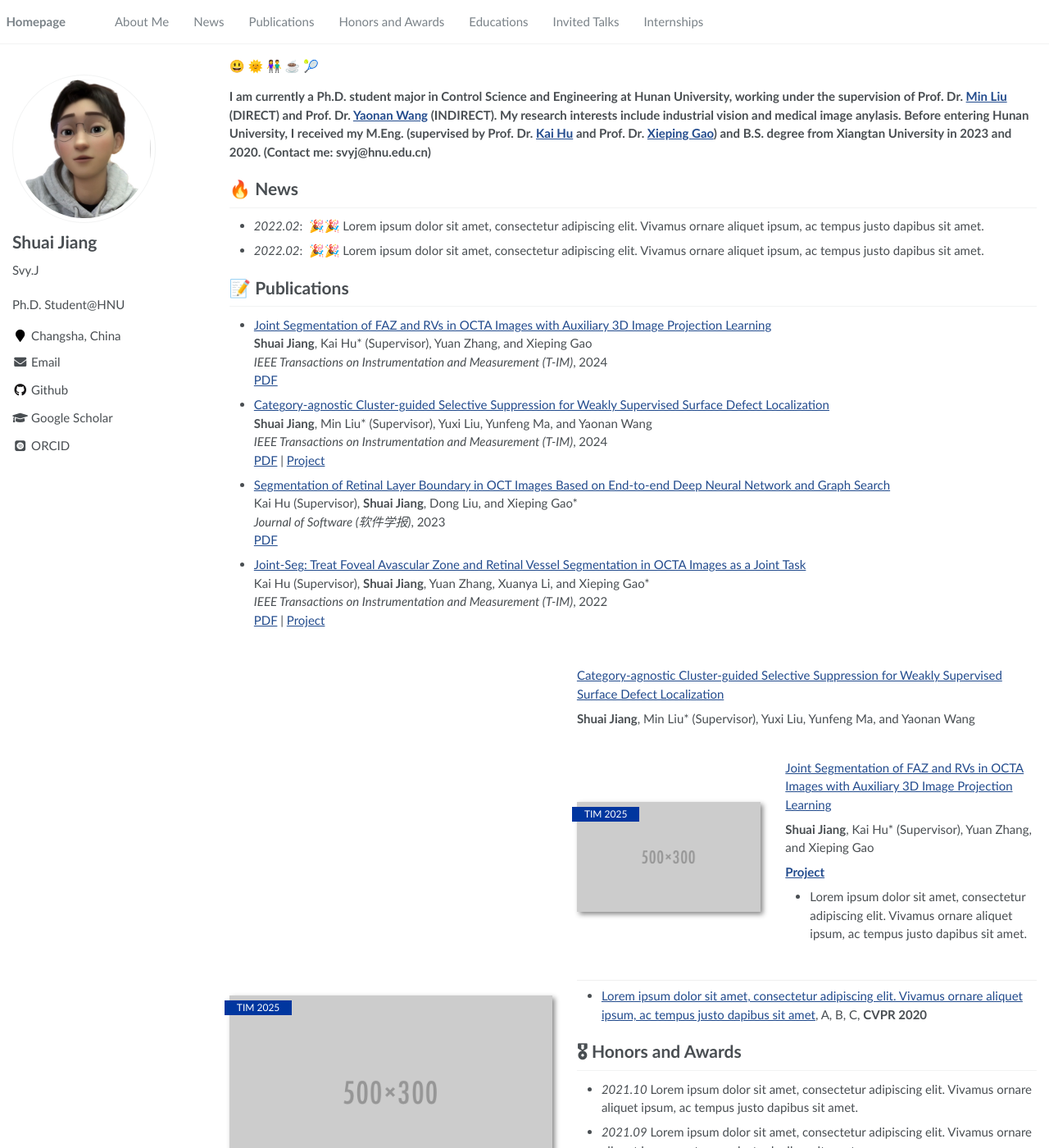
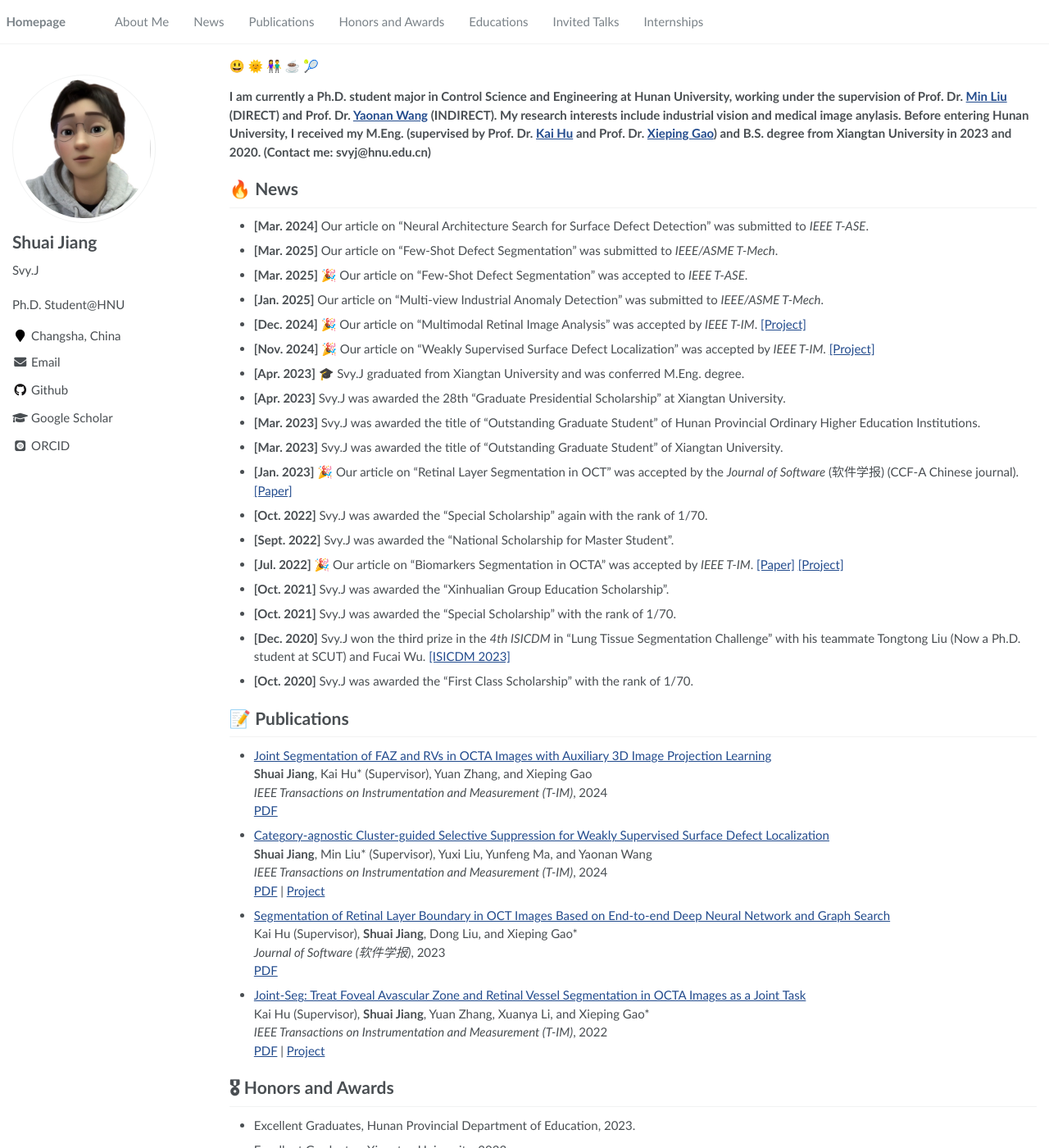
Before and after one commit to SvyJ/svyj.github.io, a Jekyll site: the page built from _pages/about.md, in a window 1280 px wide and 1400 px high. Shown: the whole window at 82% size. Built offline with Jekyll 4.4.1, drawn with Linux system fonts in a browser that asks for light colours; some web fonts are replaced; some of the changed text lies outside the part shown.

Commit message:
Update about.md

```diff
--- a/_pages/about.md
+++ b/_pages/about.md
@@ -23,8 +23,41 @@ redirect_from:
 
 
 # 🔥 News
-- *2022.02*: &nbsp;🎉🎉 Lorem ipsum dolor sit amet, consectetur adipiscing elit. Vivamus ornare aliquet ipsum, ac tempus justo dapibus sit amet.
-- *2022.02*: &nbsp;🎉🎉 Lorem ipsum dolor sit amet, consectetur adipiscing elit. Vivamus ornare aliquet ipsum, ac tempus justo dapibus sit amet.
+- **[Mar. 2024]** Our article on "Neural Architecture Search for Surface Defect Detection" was submitted to _IEEE T-ASE_.
+
+- **[Mar. 2025]** Our article on "Few-Shot Defect Segmentation" was submitted to _IEEE/ASME T-Mech_.
+
+- **[Mar. 2025]** &#127881; Our article on "Few-Shot Defect Segmentation" was accepted to _IEEE T-ASE_.
+
+- **[Jan. 2025]** Our article on "Multi-view Industrial Anomaly Detection" was submitted to _IEEE/ASME T-Mech_.
+
+- **[Dec. 2024]** &#127881; Our article on "Multimodal Retinal Image Analysis" was accepted by _IEEE T-IM_. [[Project]](https://svyj.github.io/Joint-Seg/)
+
+- **[Nov. 2024]** &#127881; Our article on "Weakly Supervised Surface Defect Localization" was accepted by _IEEE T-IM_. [[Project]](https://svyj.github.io/CSS/)
+
+- **[Apr. 2023]** &#127891; Svy.J graduated from Xiangtan University and was conferred M.Eng. degree.
+
+- **[Apr. 2023]** Svy.J was awarded the 28th "Graduate Presidential Scholarship" at Xiangtan University.
+
+- **[Mar. 2023]** Svy.J was awarded the title of "Outstanding Graduate Student" of Hunan Provincial Ordinary Higher Education Institutions.
+
+- **[Mar. 2023]** Svy.J was awarded the title of "Outstanding Graduate Student" of Xiangtan University.
+
+- **[Jan. 2023]** &#127881; Our article on "Retinal Layer Segmentation in OCT" was accepted by the _Journal of Software_ (软件学报) (CCF-A Chinese journal). [[Paper]](https://www.jos.org.cn/jos/article/abstract/6895)
+
+- **[Oct. 2022]** Svy.J was awarded the "Special Scholarship" again with the rank of 1/70.
+
+- **[Sept. 2022]** Svy.J was awarded the "National Scholarship for Master Student".
+
+- **[Jul. 2022]** &#127881; Our article on "Biomarkers Segmentation in OCTA" was accepted by _IEEE T-IM_. [[Paper]](https://ieeexplore.ieee.org/document/9837090) [[Project]](https://svyj.github.io/Joint-Seg/)
+
+- **[Oct. 2021]** Svy.J was awarded the "Xinhualian Group Education Scholarship".
+
+- **[Oct. 2021]** Svy.J was awarded the "Special Scholarship" with the rank of 1/70.
+
+- **[Dec. 2020]** Svy.J won the third prize in the _4th ISICDM_ in "Lung Tissue Segmentation Challenge" with his teammate Tongtong Liu (Now a Ph.D. student at SCUT) and Fucai Wu. [[ISICDM 2023]](https://svyj.github.io/2022/07/05/017-ISICDM2020)
+
+- **[Oct. 2020]** Svy.J was awarded the "First Class Scholarship" with the rank of 1/70.
 
 # 📝 Publications
 
@@ -48,39 +81,16 @@ redirect_from:
   _IEEE Transactions on Instrumentation and Measurement (T-IM)_, 2022<br>
   [PDF](https://ieeexplore.ieee.org/document/9837090) | [Project](https://svyj.github.io/Joint-Seg/)
 
+# 🎖 Honors and Awards
+- Excellent Graduates, Hunan Provincial Department of Education, 2023.
+- Excellent Graduates, Xiangtan University, 2023.
+- Principal Scholarship, Xiangtan University, 2023.
+- China National Scholarship, Ministry of Education of the People's Republic of China, 2022.
+- Special Scholarship, Xiangtan University, 2022 / 2021.
 
-<div class='paper-box'><div class='paper-box-image'><div><div class="badge">TIM 2025</div><img src='images/500x300.png' alt="sym" width="100%"></div></div>
-<div class='paper-box-text' markdown="1">
-
-[Category-agnostic Cluster-guided Selective Suppression for Weakly Supervised Surface Defect Localization](https://ieeexplore.ieee.org/document/10908998)
-
-**Shuai Jiang**, Min Liu* (Supervisor), Yuxi Liu, Yunfeng Ma, and Yaonan Wang
-
-<div class='paper-box'><div class='paper-box-image'><div><div class="badge">TIM 2025</div><img src='images/500x300.png' alt="sym" width="100%"></div></div>
-<div class='paper-box-text' markdown="1">
-
-[Joint Segmentation of FAZ and RVs in OCTA Images with Auxiliary 3D Image Projection Learning](https://ieeexplore.ieee.org/document/10904426)
-
-**Shuai Jiang**, Kai Hu* (Supervisor), Yuan Zhang, and Xieping Gao
-
-[**Project**](https://scholar.google.com/citations?view_op=view_citation&hl=zh-CN&user=DhtAFkwAAAAJ&citation_for_view=DhtAFkwAAAAJ:ALROH1vI_8AC) <strong><span class='show_paper_citations' data='DhtAFkwAAAAJ:ALROH1vI_8AC'></span></strong>
-- Lorem ipsum dolor sit amet, consectetur adipiscing elit. Vivamus ornare aliquet ipsum, ac tempus justo dapibus sit amet.
-</div>
-</div>
-
-- [Lorem ipsum dolor sit amet, consectetur adipiscing elit. Vivamus ornare aliquet ipsum, ac tempus justo dapibus sit amet](https://github.com), A, B, C, **CVPR 2020**
-
-# 🎖 Honors and Awards
-- *2021.10* Lorem ipsum dolor sit amet, consectetur adipiscing elit. Vivamus ornare aliquet ipsum, ac tempus justo dapibus sit amet.
-- *2021.09* Lorem ipsum dolor sit amet, consectetur adipiscing elit. Vivamus ornare aliquet ipsum, ac tempus justo dapibus sit amet.
+# 📚 Service
+- Reviewer of [_Journal of Imaging Informatics in Medicine (Journal of Digital Imaging)_](https://link.springer.com/journal/10278)
 
 # 📖 Educations
 - *2019.06 - 2022.04 (now)*, Lorem ipsum dolor sit amet, consectetur adipiscing elit. Vivamus ornare aliquet ipsum, ac tempus justo dapibus sit amet.
 - *2015.09 - 2019.06*, Lorem ipsum dolor sit amet, consectetur adipiscing elit. Vivamus ornare aliquet ipsum, ac tempus justo dapibus sit amet.
-
-# 💬 Invited Talks
-- *2021.06*, Lorem ipsum dolor sit amet, consectetur adipiscing elit. Vivamus ornare aliquet ipsum, ac tempus justo dapibus sit amet.
-- *2021.03*, Lorem ipsum dolor sit amet, consectetur adipiscing elit. Vivamus ornare aliquet ipsum, ac tempus justo dapibus sit amet.  \| [\[video\]](https://github.com/)
-
-# 💻 Internships
-- *2019.05 - 2020.02*, [Lorem](https://github.com/), China.
```
